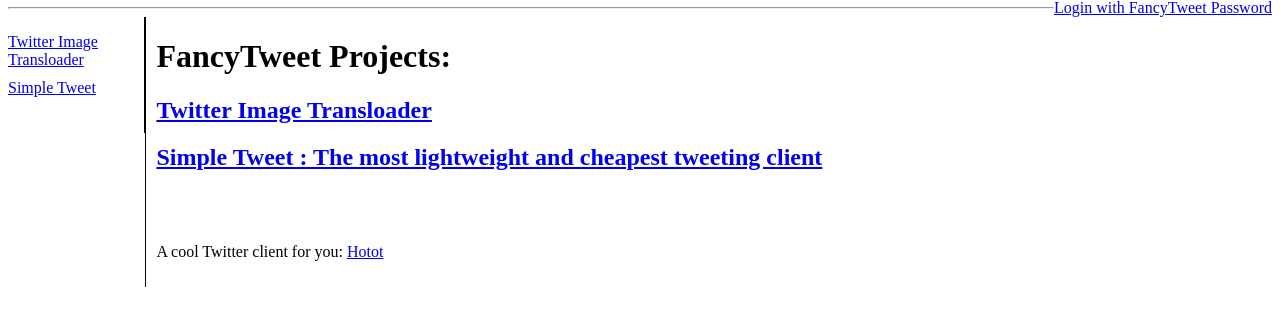
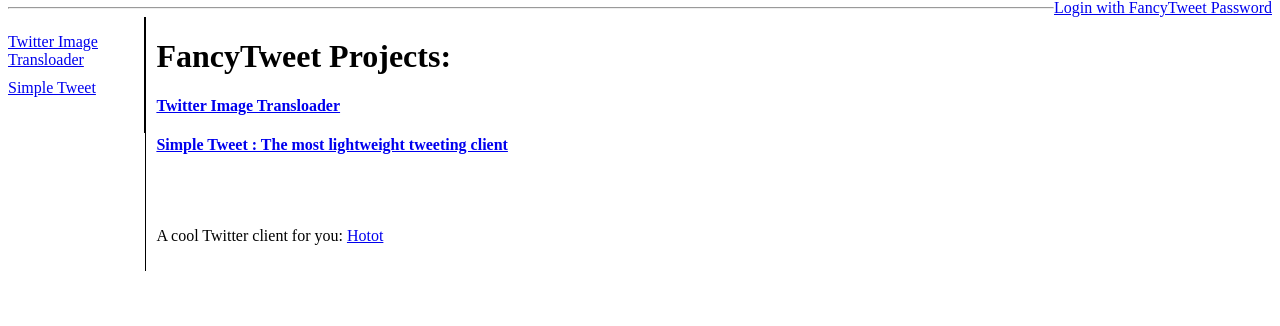
Before and after one commit to smjrifle/fancytweet, a PHP site: page /index_body.php in a window 1280 px wide. Shown: the part 45-371 px from the top of the page. Run offline with PHP 8.4, Linux system fonts and the light colour scheme; data that the repository does not hold is empty.

Commit message:
changed h2s to h4s

```diff
--- a/index_body.php
+++ b/index_body.php
@@ -10,9 +10,9 @@
         <div id="content">
             <h1>FancyTweet Projects:</h1>
 
-            <h2><a href="tit">Twitter Image Transloader</a>
+            <h4><a href="tit">Twitter Image Transloader</a></h4>
 
-                <h2><a href="tweet">Simple Tweet : The most lightweight and cheapest tweeting client</a></h2>
+                <h4><a href="tweet">Simple Tweet : The most lightweight tweeting client</a></h4>
                 <br><br>
                 <p>
 
@@ -22,10 +22,4 @@
 
         </div>
     </div>
-
-
-
-
-
-
 </body>
```
